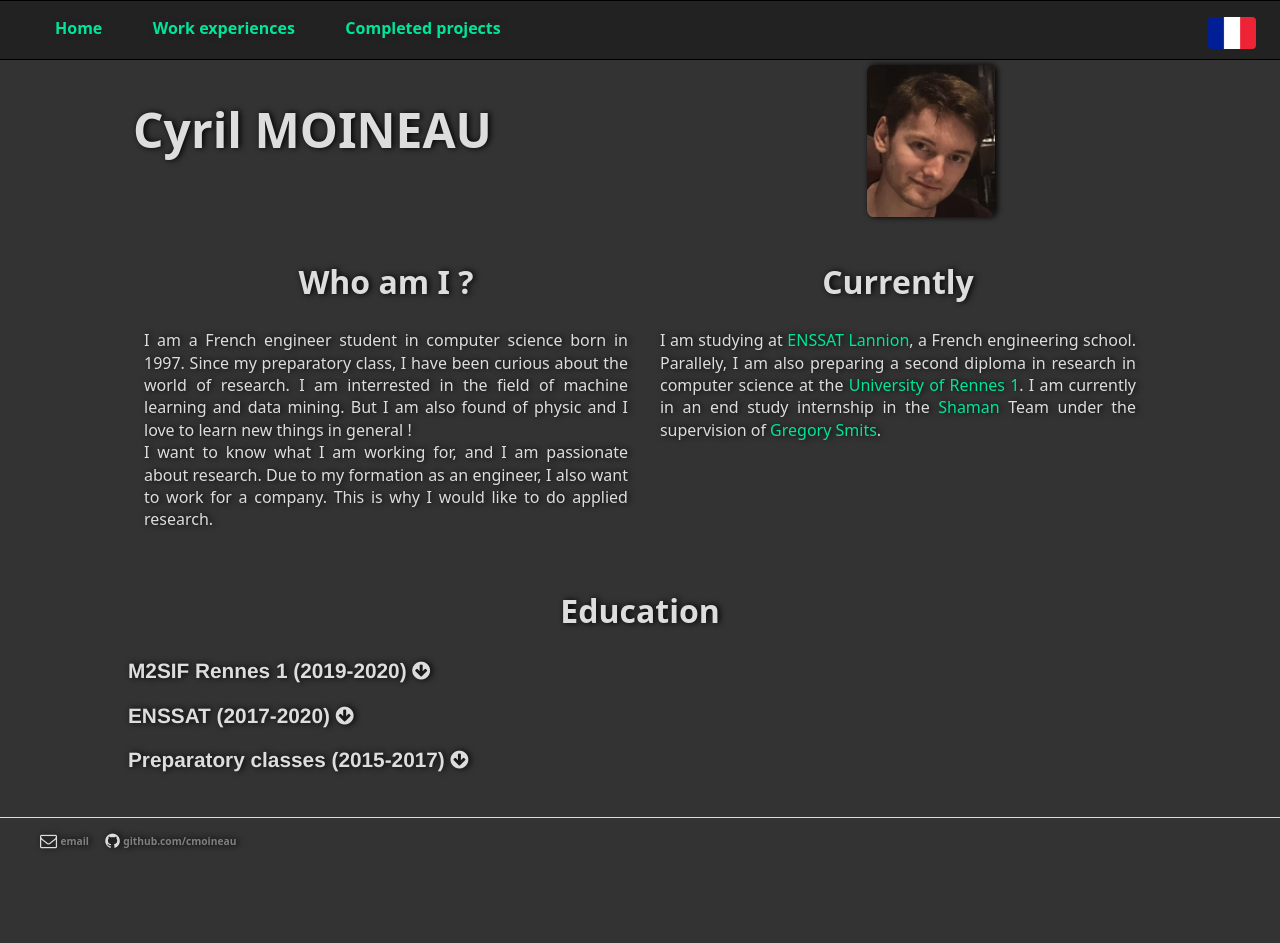
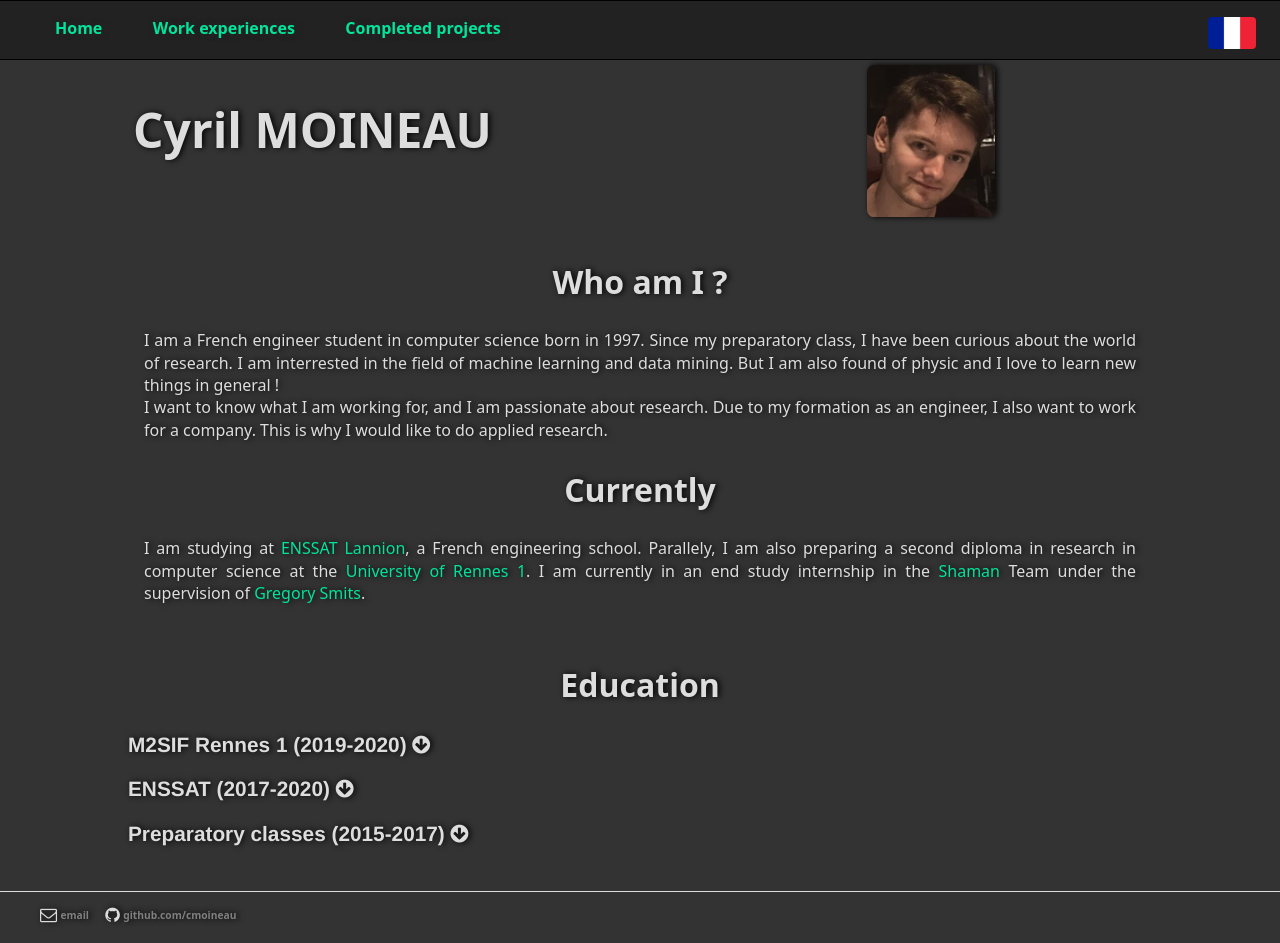
Before and after one commit to cmoineau/cmoineau.github.io, a Jekyll site: the page built from index.html, in a window 1280 px wide. Built offline with Jekyll 4.4.1, drawn with Linux system fonts in a browser that asks for light colours; before the commit the page ends 900 px from its top, so only the background shows below that.

Commit message:
Changement de l'agencement de la page d'accueil.

```diff
--- a/fr/index.html
+++ b/fr/index.html
@@ -17,15 +17,13 @@ title: Cyril MOINEAU
 					</br>
 					Je suis passionné par l'apprentissage automatique et l'exploration de données, mais je suis aussi interressé par la physique et curieux de manière générale.
 				</p>
-			</div>
-			<div id="cur">
 				<h2>Actuellement</h2>
 				<p>
 					J'étudie à <a href="http://www.enssat.fr/">l'ENSSAT Lannion</a>, une école d'ingénieur française.
 					En parallèle, je prépare aussi un second diplôme orienté vers la recherche en informatique à <a href="https://www.univ-rennes1.fr/">l'Université de Rennes 1</a>. Je suis actuellement en stage de fin d'étude dans l'équipe <a href="http://www-shaman.irisa.fr/">Shaman</a> de l'IRISA, sous la supervision de mon maître de stage <a href="http://people.irisa.fr/Gregory.Smits/"> Gregory Smits</a>.
-
 				</p>
 			</div>
+
 		</div>
 
 		<h2>Formation</h2>
--- a/index.html
+++ b/index.html
@@ -18,13 +18,12 @@ title: Cyril MOINEAU
 					</br>
 					I want to know what I am working for, and I am passionate about research. Due to my formation as an engineer, I also want to work for a company. This is why I would like to do applied research.
 				</p>
-			</div>
-			<div id="cur">
 				<h2>Currently</h2>
 				<p>
 					I am studying at <a href="http://www.enssat.fr/">ENSSAT Lannion</a>, a French engineering school. Parallely, I am also preparing a second diploma in research in computer science at the <a href="https://www.univ-rennes1.fr/">University of Rennes 1</a>. I am currently in an end study internship in the <a href="http://www-shaman.irisa.fr/">Shaman</a> Team under the supervision of <a href="http://people.irisa.fr/Gregory.Smits/"> Gregory Smits</a>.
 				</p>
 			</div>
+
 		</div>
 		<h2>Education</h2>
 
```
